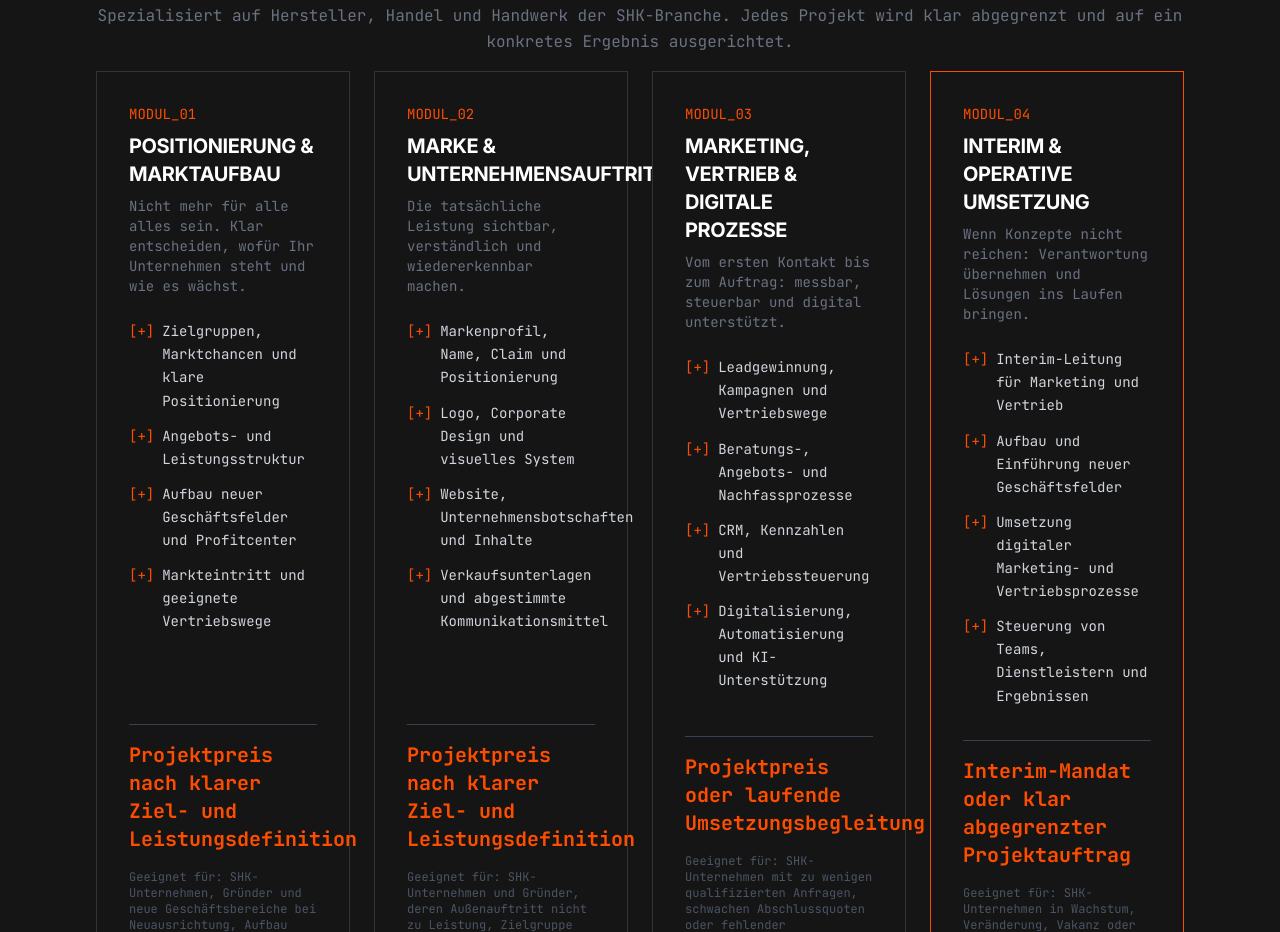
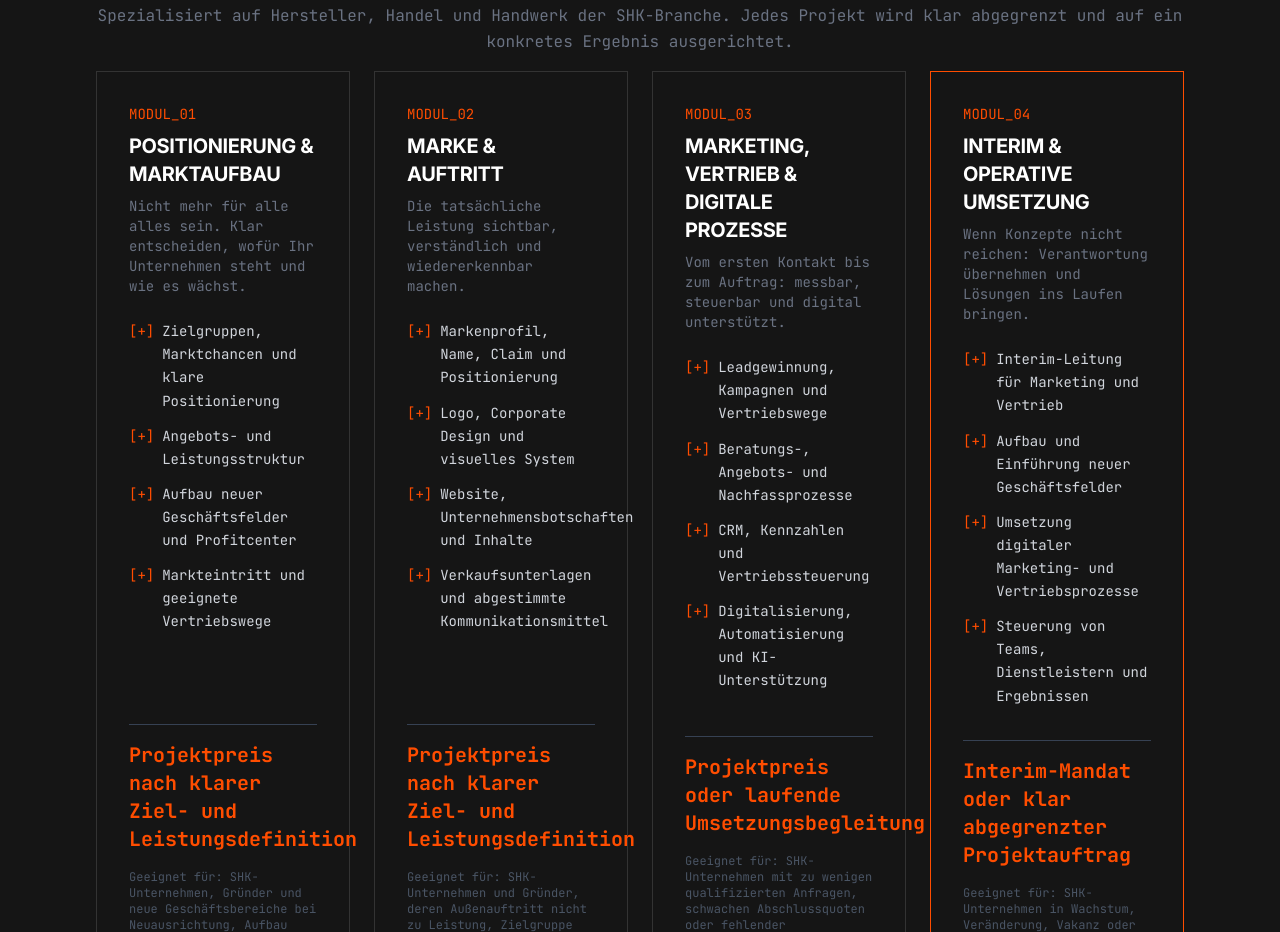
Before and after one commit to TauberFrank/frank-tauber-de, a website: page index.html in a window 1280 px wide. Shown: the part 3570-4502 px from the top of the page. Drawn offline with Linux system fonts and the light colour scheme.

Commit message:
content: rename MODUL_02 title to 'Marke & Auftritt'

```diff
--- a/index.html
+++ b/index.html
@@ -206,7 +206,7 @@
         <!-- MODUL 02 -->
         <div class="module-card p-8 flex flex-col">
           <p class="font-mono text-brand text-sm mb-2">MODUL_02</p>
-          <h3 class="text-xl font-bold mb-2">Marke & Unternehmensauftritt</h3>
+          <h3 class="text-xl font-bold mb-2">Marke & Auftritt</h3>
           <p class="text-gray-500 text-sm mb-6">Die tatsächliche Leistung sichtbar, verständlich und wiedererkennbar machen.</p>
           <ul class="space-y-3 text-sm text-gray-300 mb-8 flex-1">
             <li class="flex gap-2"><span class="text-brand font-mono">[+]</span> Markenprofil, Name, Claim und Positionierung</li>
```
